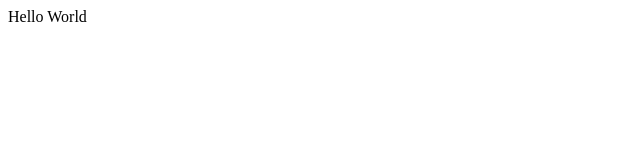
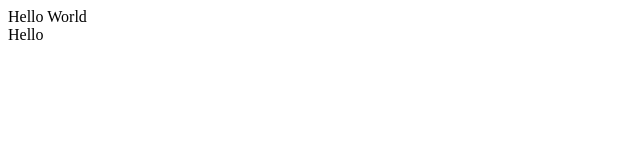
Before and after one commit to Smarqu14/FoodTruckApp, a React app: page / in a window 1280 px wide. Shown: the top 160 px of the page, without its empty margins (0-640 px from the left). Built offline with nearby package versions, Linux system fonts and the light colour scheme; the HTML template or start-up script is replaced by a standard one.

Commit message:
Install react-router

```diff
--- a/client/src/components/App.jsx
+++ b/client/src/components/App.jsx
@@ -1,10 +1,13 @@
 import React, { Component } from 'react';
+import Navigation from './Navigation';
+
 
 class App extends Component {
   render() {
     return (
       <div>
         Hello World
+        <Navigation />
       </div>
     );
   }
--- /dev/null
+++ b/client/src/components/Navigation.jsx
@@ -0,0 +1,8 @@
+import React, { Component } from 'react';
+
+const Navigation = () => (
+  <div>
+    Hello
+  </div>
+);
+export default Navigation;
--- a/package.json
+++ b/package.json
@@ -10,7 +10,7 @@
     "test": "echo \"Error: no test specified\" && exit 1",
     "start": "nodemon ./server/index.js",
     "react-dev": "webpack -w",
-    "server": "concurrently \"npm run start\" \"npm run react-dev\""
+    "server-dev": "concurrently \"npm run start\" \"npm run react-dev\""
   },
   "keywords": [],
   "author": "",
@@ -25,6 +25,7 @@
     "prop-types": "^15.7.2",
     "react": "^16.13.1",
     "react-dom": "^16.13.1",
+    "react-router": "^5.2.0",
     "styled-components": "^5.1.0"
   },
   "devDependencies": {
```
Also changed, not shown: 2 other files (tests, documents, lock files or other folders).
